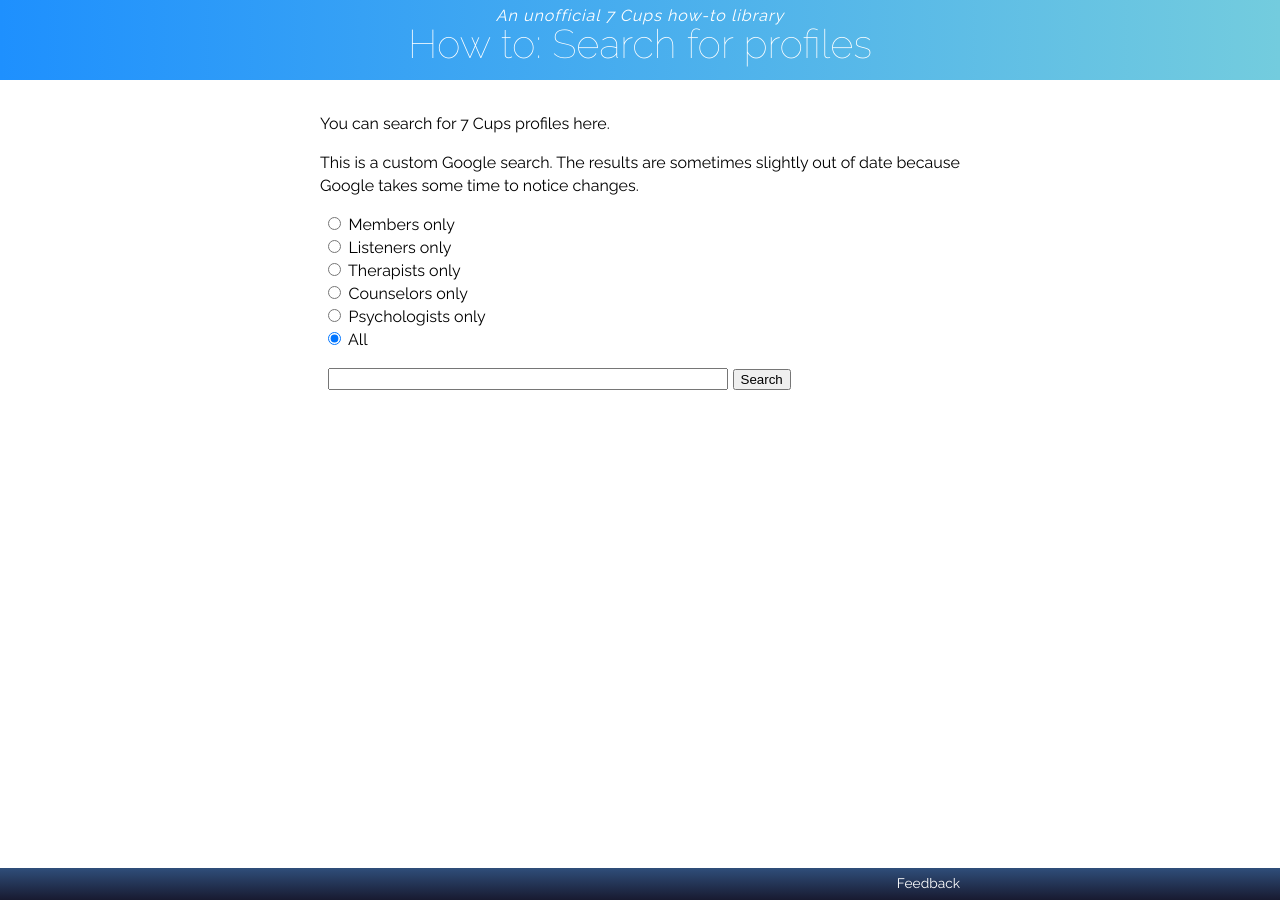
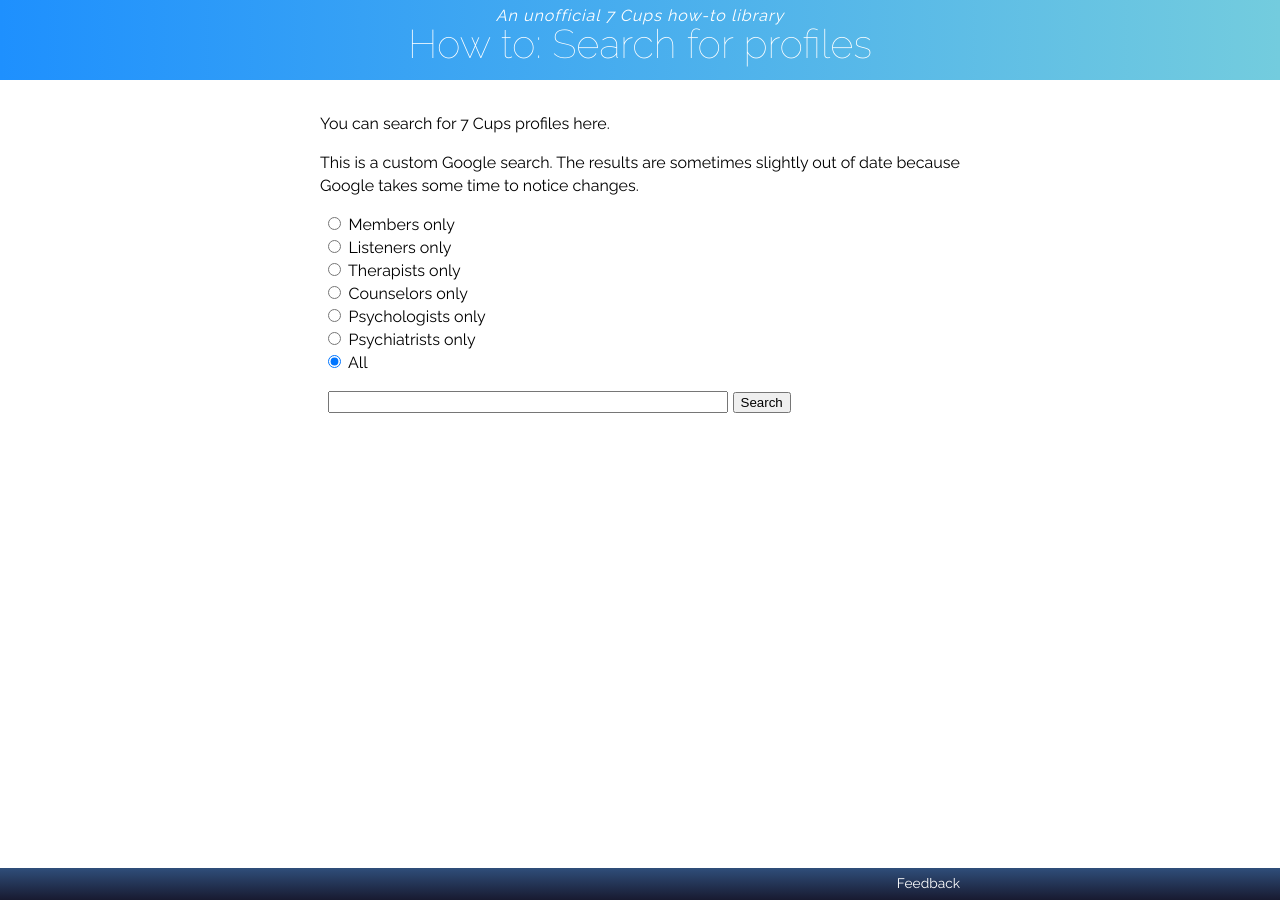
Before and after one commit to RarelyCharlie/rarelycharlie.github.io, a Jekyll site: the page built from _howto/profile-search.md, in a window 1280 px wide. Built offline with Jekyll 4.4.1, drawn with Linux system fonts in a browser that asks for light colours; comment, search, counter and statistics services are not loaded.

Commit message:
add psychiatrist

```diff
--- a/_howto/profile-search.md
+++ b/_howto/profile-search.md
@@ -29,7 +30,8 @@ This is a custom Google search. The results are sometimes slightly out of date b
 <label for="lis"><input type="radio" id="lis" name="type"> Listeners only</label><br/>
 <label for="the"><input type="radio" id="the" name="type"> Therapists only</label><br/>
 <label for="clr"><input type="radio" id="clr" name="type"> Counselors only</label><br/>
-<label for="psy"><input type="radio" id="psy" name="type"> Psychologists only</label><br/>
+<label for="pso"><input type="radio" id="pso" name="type"> Psychologists only</label><br/>
+<label for="psi"><input type="radio" id="psi" name="type"> Psychiatrists only</label><br/>
 <label for="all"><input type="radio" id="all" name="type" checked> All</label><br/>
 
 <input id="query" size="40" onchange="gsearch()"> <button onclick="gsearch()">Search</button>
```
Also changed, not shown: other parts of _howto/profile-search.md (+2 -1 lines).
